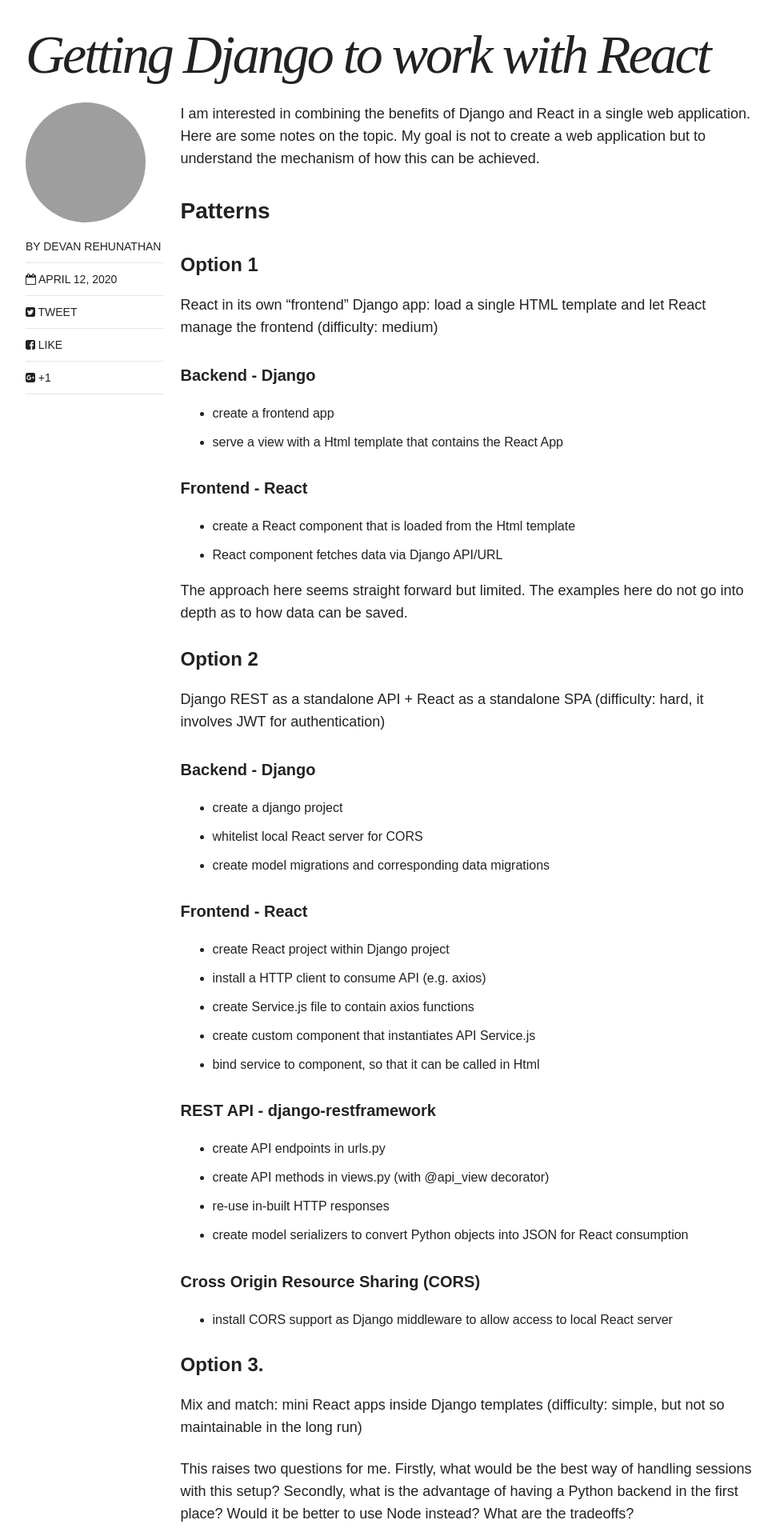
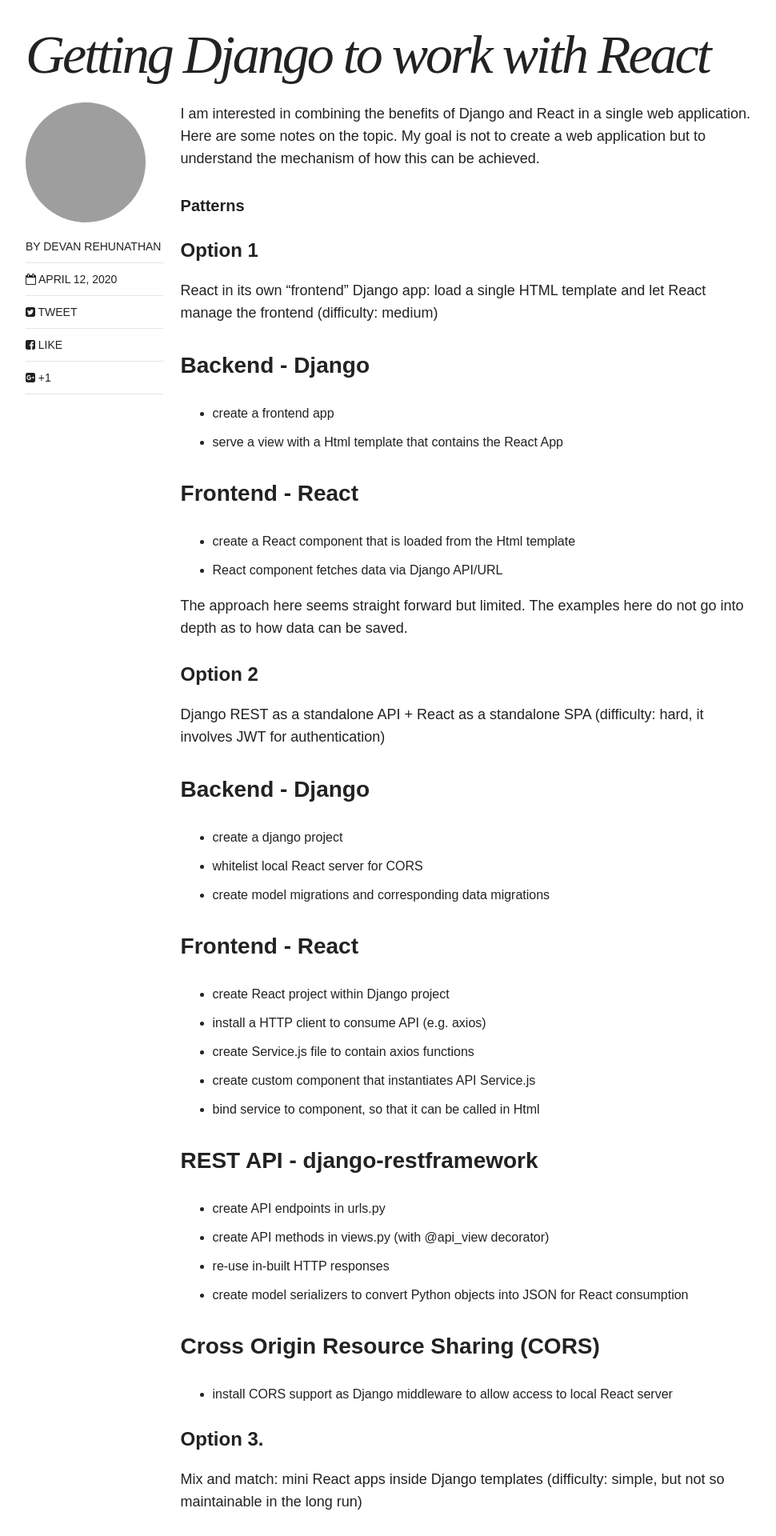
Before and after one commit to DevanR/devanr.github.io, a Jekyll site: the page built from _posts/articles/2020-04-12-django-react.md, in a window 1280 px wide. Shown: the part 476-2396 px from the top of the page at 80% size, without its empty margins (154-1124 px from the left). Built offline with Jekyll 4.4.1, drawn with Linux system fonts in a browser that asks for light colours; nearby versions of some CDN libraries.

Commit message:
Updated headings

```diff
--- a/_posts/articles/2020-04-12-django-react.md
+++ b/_posts/articles/2020-04-12-django-react.md
@@ -14,17 +14,17 @@ in a single web application. Here are some notes on the topic.
 My goal is not to create a web application but to understand
 the mechanism of how this can be achieved.
 
-### Patterns
+##### Patterns
 
 #### Option [1]
 React in its own "frontend" Django app: load a single HTML template and let React manage the frontend (difficulty: medium)
 
-##### Backend - Django
+### Backend - Django
 
 - create a frontend app
 - serve a view with a Html template that contains the React App
 
-##### Frontend - React
+### Frontend - React
 
 - create a React component that is loaded from the Html template
 - React component fetches data via Django API/URL
@@ -35,13 +35,13 @@ go into depth as to how data can be saved.
 #### Option [2]
 Django REST as a standalone API + React as a standalone SPA (difficulty: hard, it involves JWT for authentication)
 
-##### Backend - Django
+### Backend - Django
 
 - create a django project
 - whitelist local React server for CORS
 - create model migrations and corresponding data migrations
 
-##### Frontend - React
+### Frontend - React
 
 - create React project within Django project
 - install a HTTP client to consume API (e.g. axios)
@@ -49,14 +49,14 @@ Django REST as a standalone API + React as a standalone SPA (difficulty: hard, i
 - create custom component that instantiates API Service.js
 - bind service to component, so that it can be called in Html
 
-##### REST API - django-restframework
+### REST API - django-restframework
 
 - create API endpoints in urls.py
 - create API methods in views.py (with @api_view decorator)
 - re-use in-built HTTP responses
 - create model serializers to convert Python objects into JSON for React consumption
 
-##### Cross Origin Resource Sharing (CORS)
+### Cross Origin Resource Sharing (CORS)
 
 - install CORS support as Django middleware to allow access to local React server
 
```
